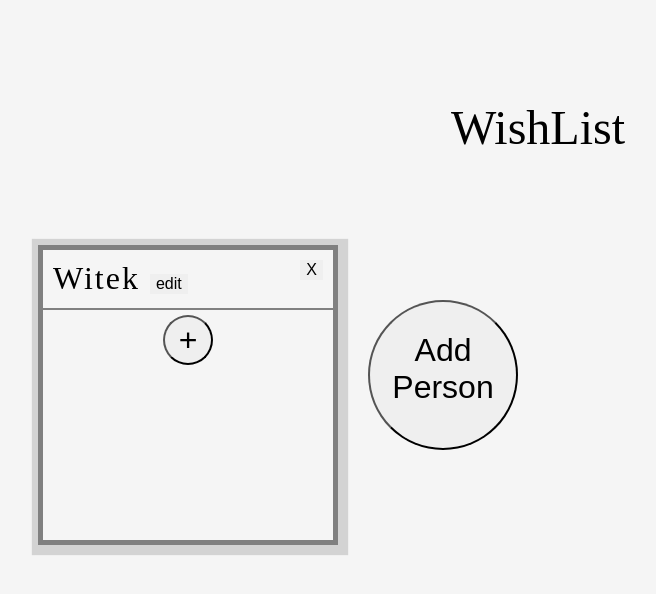
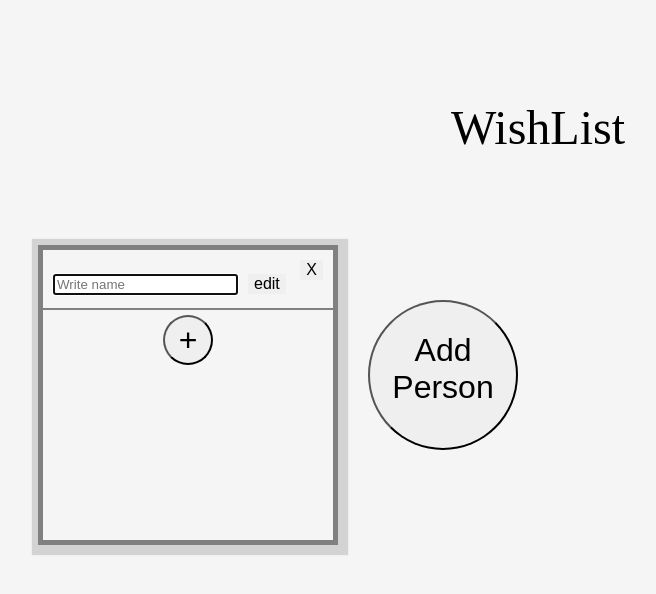
Before and after one commit to dwantula/dwantula.github.io, a React (Create React App) app: page / in a window 1280 px wide. Both pictures are taken after a click on the button "Add Person". Shown: the top 594 px of the page, without its empty margins (102-758 px from the left). Built offline with nearby package versions, Linux system fonts and the light colour scheme.

Commit message:
working on functional reducer code

```diff
--- a/src/shared/components/Input/Input.jsx
+++ b/src/shared/components/Input/Input.jsx
@@ -1,14 +1,15 @@
 import React from 'react';
 import PropTypes from 'prop-types';
 
-function Input({ name, className, placeholder, onChange, type }) {
+function Input({ value, className, inputRef, placeholder, onChange, type }) {
   return (
     <input
       className={className}
       placeholder={placeholder}
-      name={name}
+      value={value}
       type={type}
       onChange={onChange}
+      ref={inputRef}
     />
   );
 }
@@ -16,16 +17,28 @@ Input.propTypes = {
   className: PropTypes.string,
   placeholder: PropTypes.string,
   onChange: PropTypes.func,
-  name: PropTypes.string,
+  value: PropTypes.string,
   type: PropTypes.string,
+  inputRef: PropTypes.objectOf(
+    PropTypes.shape({
+      id: PropTypes.string.isRequired,
+      name: PropTypes.string.isRequired,
+    }),
+  ),
 };
 
 Input.defaultProps = {
   className: PropTypes.string,
   placeholder: PropTypes.string,
   onChange: PropTypes.func,
-  name: PropTypes.string,
+  value: PropTypes.string,
   type: PropTypes.string,
+  inputRef: PropTypes.objectOf(
+    PropTypes.shape({
+      id: PropTypes.string.isRequired,
+      name: PropTypes.string.isRequired,
+    }),
+  ),
 };
 
 export default Input;
--- a/src/shared/components/PeopleList/PeopleList.jsx
+++ b/src/shared/components/PeopleList/PeopleList.jsx
@@ -11,7 +11,7 @@ function PeopleList() {
   const people = useSelector((state) => state.people);
 
   function addNewPerson() {
-    dispatch(addPerson('Witek'));
+    dispatch(addPerson());
   }
 
   return (
--- a/src/shared/components/PersonCard/PersonCard.jsx
+++ b/src/shared/components/PersonCard/PersonCard.jsx
@@ -1,19 +1,42 @@
-import React from 'react';
-import PropTypes from 'prop-types';
+import React, { useState, useRef, useEffect } from 'react';
+import { useDispatch } from 'react-redux';
+import { updatePersonName } from '../../../store/people/actions';
+// import PropTypes from 'prop-types';
+import Input from '../Input/Input';
 import './styles.scss';
 
-// import { faPencilAlt } from '@fortawesome/free-solid-svg-icons';
-// import { FontAwesomeIcon } from '@fortawesome/react-fontawesome';
 import Button from '../Button/Button';
 
-function PersonCard({ name }) {
-  // const gifts = ['ball', 'tv', 'sadsa', 'sadsdsadsdsadsadas asdsadsa'];
+function PersonCard() {
+  const dispatch = useDispatch();
+  const [namePerson, setNamePerson] = useState('');
+  const textInput = useRef();
+
+  useEffect(() => {
+    textInput.current.focus();
+  }, []);
+
+  function handlePersonNameChange(event) {
+    setNamePerson(event.target.value);
+  }
+
+  function addName() {
+    dispatch(updatePersonName(`${namePerson}`));
+  }
+
   return (
     <div className="person-card">
       <div className="person-card__name">
-        {name}
+        <Input
+          inputRef={textInput}
+          onChange={handlePersonNameChange}
+          value={namePerson}
+          placeholder="Write name"
+          type="input"
+          className="person-card__input"
+        />
         <Button
-          onClick={() => {}}
+          onClick={addName}
           className="button person-card__button-delete-person"
           type="button"
           text="X"
@@ -25,30 +48,7 @@ function PersonCard({ name }) {
           text="edit"
         />
       </div>
-      {/* <div className="person-card__gifts">
-        {gifts.length > 0 ? (
-          gifts.map((gift) => (
-            <li
-              key={Math.floor(Math.random * 12223)}
-              className="person-card__gift"
-            >
-              <p className="person-card__gift-name">{gift}</p>
-              <FontAwesomeIcon
-                icon={faPencilAlt}
-                className="button person-card__edit-gift"
-              />
-              <Button
-                onClick={() => {}}
-                className="button person-card__button-delete-gift"
-                type="button"
-                text="X"
-              />
-            </li>
-          ))
-        ) : (
-          <p>I did not get any gift</p>
-        )}
-      </div> */}
+
       <Button
         onClick={() => {}}
         type="button"
@@ -59,8 +59,8 @@ function PersonCard({ name }) {
   );
 }
 
-PersonCard.propTypes = {
-  name: PropTypes.string.isRequired,
-};
+// PersonCard.propTypes = {
+//   namePerson: PropTypes.string.isRequired,
+// };
 
 export default PersonCard;
--- a/src/store/people/actions.js
+++ b/src/store/people/actions.js
@@ -1,6 +1,12 @@
 export const ADD_PERSON = 'ADD_PERSON';
+export const UPDATE_PERSON_NAME = 'UPDATE_PERSON_NAME';
 
 export const addPerson = (person) => ({
   type: ADD_PERSON,
   payload: person,
 });
+
+export const updatePersonName = (name, personId) => ({
+  type: UPDATE_PERSON_NAME,
+  payload: { name, personId },
+});
--- a/src/store/people/reducer.js
+++ b/src/store/people/reducer.js
@@ -1,6 +1,6 @@
 import generateId from '../../utils/idGenerator';
 
-import { ADD_PERSON } from './actions';
+import { ADD_PERSON, UPDATE_PERSON_NAME } from './actions';
 
 const initialState = [];
 
@@ -10,6 +10,13 @@ function peopleReducer(state = initialState, action) {
       const newPerson = { name: action.payload, id: generateId('person') };
       return [...state, newPerson];
     }
+    case UPDATE_PERSON_NAME: {
+      const updatePerson = {
+        name: action.payload.name,
+        id: action.payload.personId,
+      };
+      return [...state, updatePerson];
+    }
     default:
       return state;
   }
```
Also changed, not shown: 1 other file (tests, documents, lock files or other folders).
